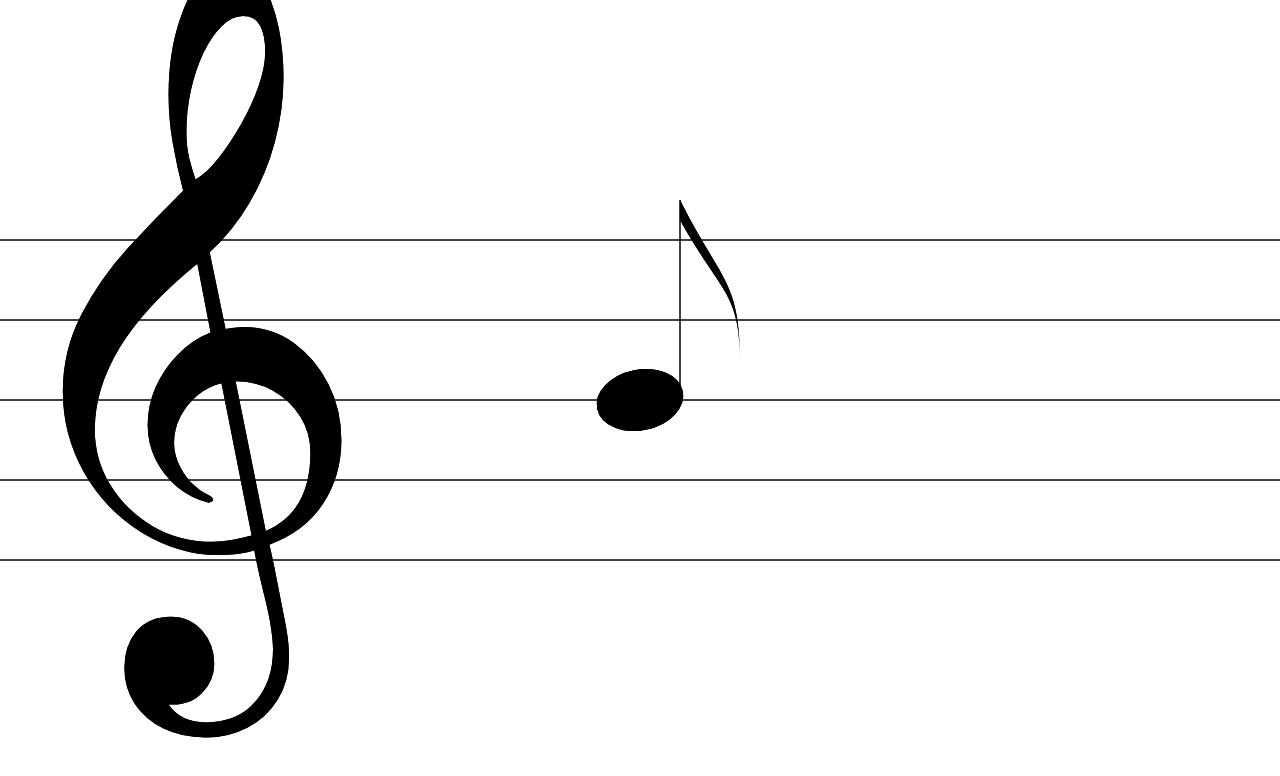
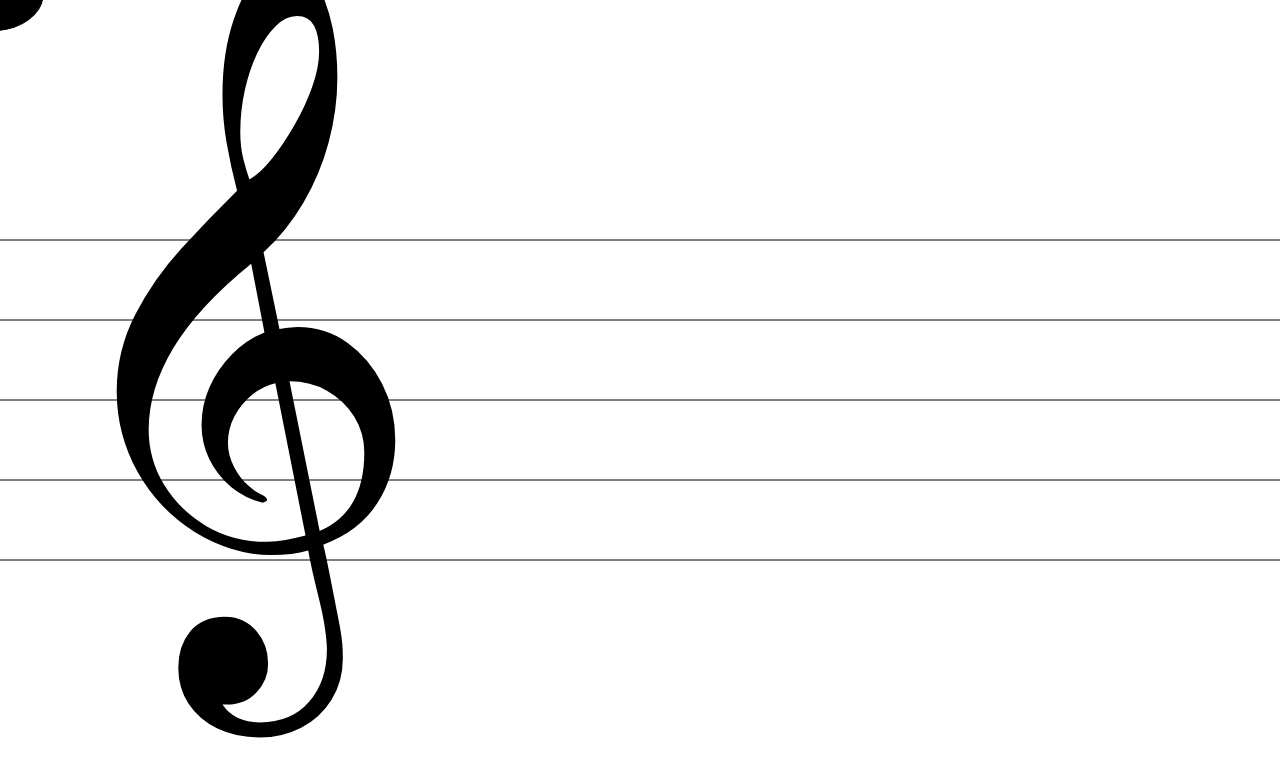
Before and after one commit to okdrinkwater1/melody-maker, a plain HTML site: page index.html in a window 1280 px wide. Drawn offline with Linux system fonts and the light colour scheme.

Commit message:
moving notes+glow

```diff
--- a/index.html
+++ b/index.html
@@ -16,16 +16,69 @@
         let canvas;
         let scene;
         let spacing;
+        let clef;
+        let marginLeft;
+        let blue="rgb(0,176,240)";
+        let purple="rgb(204,0,153)";
+        let mouse={
+            x:0,
+            y:0,
+            isDown:false
+        }
+        class Clef{
+            constructor(){
+                this.start=0;
+                this.dur=0;
+                this.isAuto=false;
+            }
+            drawGlyph(ctx,color){
+                let size=spacing*2*5.7;
+                ctx.font=size+'px "Segoe UI Symbol","Noto Music",serif';
+                ctx.textAlign="center";
+                ctx.fillStyle=color;
+                ctx.fillText('\u{1D11E}',marginLeft,canvas.height/2+spacing*4-spacing*0.1);
+                ctx.textAlign="left";
+            }
+            draw(ctx){
+                this.drawGlyph(ctx,"black");
+                let now=new Date().getTime();
+                if(this.start+this.dur>now){
+                    let color=this.isAuto?purple:blue;
+                    ctx.globalAlpha=1-(now-this.start)/this.dur;
+                    ctx.shadowColor=color;
+                    ctx.shadowBlur=spacing*1.5;
+                    this.drawGlyph(ctx,"black");
+                    this.drawGlyph(ctx,"black");
+                    ctx.shadowBlur=0;
+                    ctx.shadowColor="transparent";
+                    ctx.globalAlpha=1;
+                }
+            }
+        }
         function main(){
             canvas=document.getElementById('canvas');
+            clef=new Clef();
             fitToScreen();
+            addEventListeners();
             window.addEventListener('resize',fitToScreen);
             drawScene();
+            animate();
+        }
+        function animate(){
+            drawScene();
+            window.requestAnimationFrame(animate);
+        }
+        function addEventListeners(){
+            canvas.addEventListener('mousemove',onMouseMove);
+            canvas.addEventListener('mousedown',onMouseDown);
+            canvas.addEventListener('mouseup',onMouseUp);
+            window.addEventListener('resize',fitToScreen);
         }
         function fitToScreen(){
             canvas.width=window.innerWidth;
             canvas.height=window.innerHeight;
             spacing=canvas.height/20;
+            marginLeft=canvas.width*0.2;
             drawScene();
         }
         function drawNotes(ctx,location){
@@ -58,15 +111,25 @@
             ctx.stroke();
             ctx.restore();
         }
-        function drawClef(ctx){
-            const size=spacing*2*5.7;
-            const bottomLine=canvas.height/2+spacing*4;
-            ctx.fillStyle="black";
-            ctx.font=size+'px "Segoe UI Symbol","Noto Music",serif';
-            ctx.fillText('\u{1D11E}',spacing,bottomLine-spacing*0.1);
+        function glowClef(duration,isAuto){
+            clef.start=new Date().getTime();
+            clef.dur=duration*1000;
+            clef.isAuto=isAuto;
+        }
+        function onMouseMove(e){
+            mouse.x=e.x;
+            mouse.y=e.y;
+        }
+        function onMouseDown(e){
+            mouse.isDown=true;
+            glowClef(0.5,false);
+        }
+        function onMouseUp(e){
+            mouse.isDown=false;
         }
         function drawScene(){
             let ctx=canvas.getContext('2d');
+            ctx.clearRect(0,0,canvas.width,canvas.height);
             ctx.strokeStyle="black";
             ctx.lineWidth=1;
             for(let i=-2;i<=2;i++){
@@ -76,12 +139,12 @@
                 ctx.lineTo(canvas.width,y);
                 ctx.stroke();
             }
-            drawClef(ctx);
+            clef.draw(ctx);
             let location={
                 x:canvas.width/2,
                 y:canvas.height/2
             }
-            drawNotes(ctx,location);
+            drawNotes(ctx,mouse);
         }
     main();
     </script>
```
